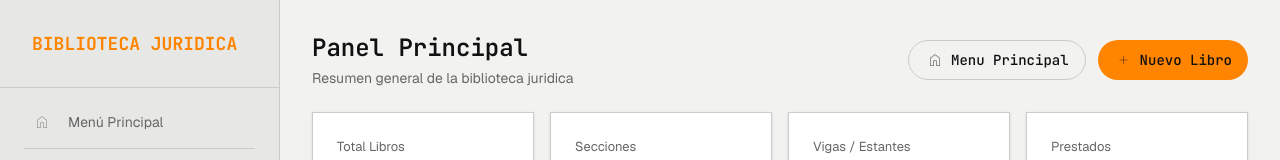
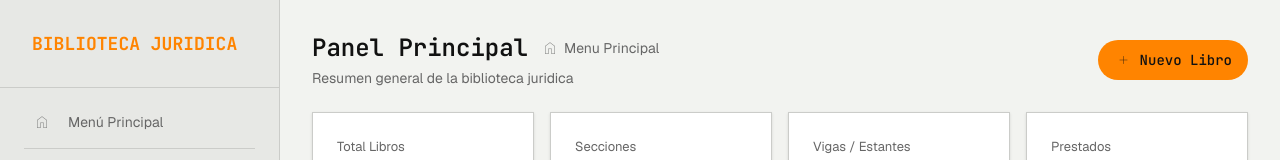
Before and after one commit to AngelixVrobles/sistema-juridico, a Next.js app: page /biblioteca/dashboard in a window 1280 px wide. Shown: the top 160 px of the page. Built offline with nearby package versions, Linux system fonts and the light colour scheme; no server answers; the database is empty.

Commit message:
style: improve Menu Principal button - make it subtle inline link next to title

```diff
--- a/src/app/biblioteca/dashboard/page.tsx
+++ b/src/app/biblioteca/dashboard/page.tsx
@@ -2,6 +2,7 @@
 import Link from "next/link";
 import { BibliotecaSidebar } from "@/components/BibliotecaSidebar";
 import { Button } from "@/components/Button";
+import { Icon } from "@/components/Icon";
 import { useBibliotecaStore } from "@/store/biblioteca";
 
 export default function BibliotecaDashboard() {
@@ -34,13 +35,16 @@ export default function BibliotecaDashboard() {
       <main className="flex flex-col flex-1 gap-6 p-8 overflow-auto">
         <div className="flex items-center justify-between w-full">
           <div className="flex flex-col gap-1">
-            <h1 className="font-primary text-2xl font-semibold text-[var(--foreground)]">Panel Principal</h1>
+            <div className="flex items-center gap-3">
+              <h1 className="font-primary text-2xl font-semibold text-[var(--foreground)]">Panel Principal</h1>
+              <a href="/" className="flex items-center gap-1 text-[var(--muted-foreground)] hover:text-[var(--primary)] transition-colors cursor-pointer" title="Volver al Menu Principal">
+                <Icon name="home" size={20} />
+                <span className="font-secondary text-sm">Menu Principal</span>
+              </a>
+            </div>
             <p className="font-secondary text-sm text-[var(--muted-foreground)]">Resumen general de la biblioteca juridica</p>
           </div>
-          <div className="flex items-center gap-3">
-            <Button icon="home" href="/" variant="outline">Menu Principal</Button>
-            <Button icon="add" href="/biblioteca/catalogo">Nuevo Libro</Button>
-          </div>
+          <Button icon="add" href="/biblioteca/catalogo">Nuevo Libro</Button>
         </div>
 
         <div className="flex gap-4 w-full">
--- a/src/app/expedientes/lista/page.tsx
+++ b/src/app/expedientes/lista/page.tsx
@@ -3,6 +3,7 @@ import { useState } from "react";
 import Link from "next/link";
 import { ExpedientesSidebar } from "@/components/ExpedientesSidebar";
 import { Button } from "@/components/Button";
+import { Icon } from "@/components/Icon";
 import { SearchBox } from "@/components/SearchBox";
 import { Label } from "@/components/Label";
 import { Progress } from "@/components/Progress";
@@ -41,12 +42,17 @@ export default function ListaExpedientes() {
       <main className="flex flex-col flex-1 gap-6 p-8 overflow-auto">
         <div className="flex items-center justify-between w-full">
           <div className="flex flex-col gap-1">
-            <h1 className="font-primary text-2xl font-bold text-[var(--foreground)]">Expedientes Juridicos</h1>
+            <div className="flex items-center gap-3">
+              <h1 className="font-primary text-2xl font-bold text-[var(--foreground)]">Expedientes Juridicos</h1>
+              <a href="/" className="flex items-center gap-1 text-[var(--muted-foreground)] hover:text-[var(--primary)] transition-colors cursor-pointer" title="Volver al Menu Principal">
+                <Icon name="home" size={20} />
+                <span className="font-secondary text-sm">Menu Principal</span>
+              </a>
+            </div>
             <p className="font-secondary text-sm text-[var(--muted-foreground)]">Gestiona todos los expedientes del bufete</p>
           </div>
           <div className="flex items-center gap-3">
             <SearchBox placeholder="Buscar expediente..." value={search} onChange={setSearch} />
-            <Button icon="home" href="/" variant="outline">Menu Principal</Button>
             <Button icon="add" href="/expedientes/nuevo">Nuevo Expediente</Button>
           </div>
         </div>
```
